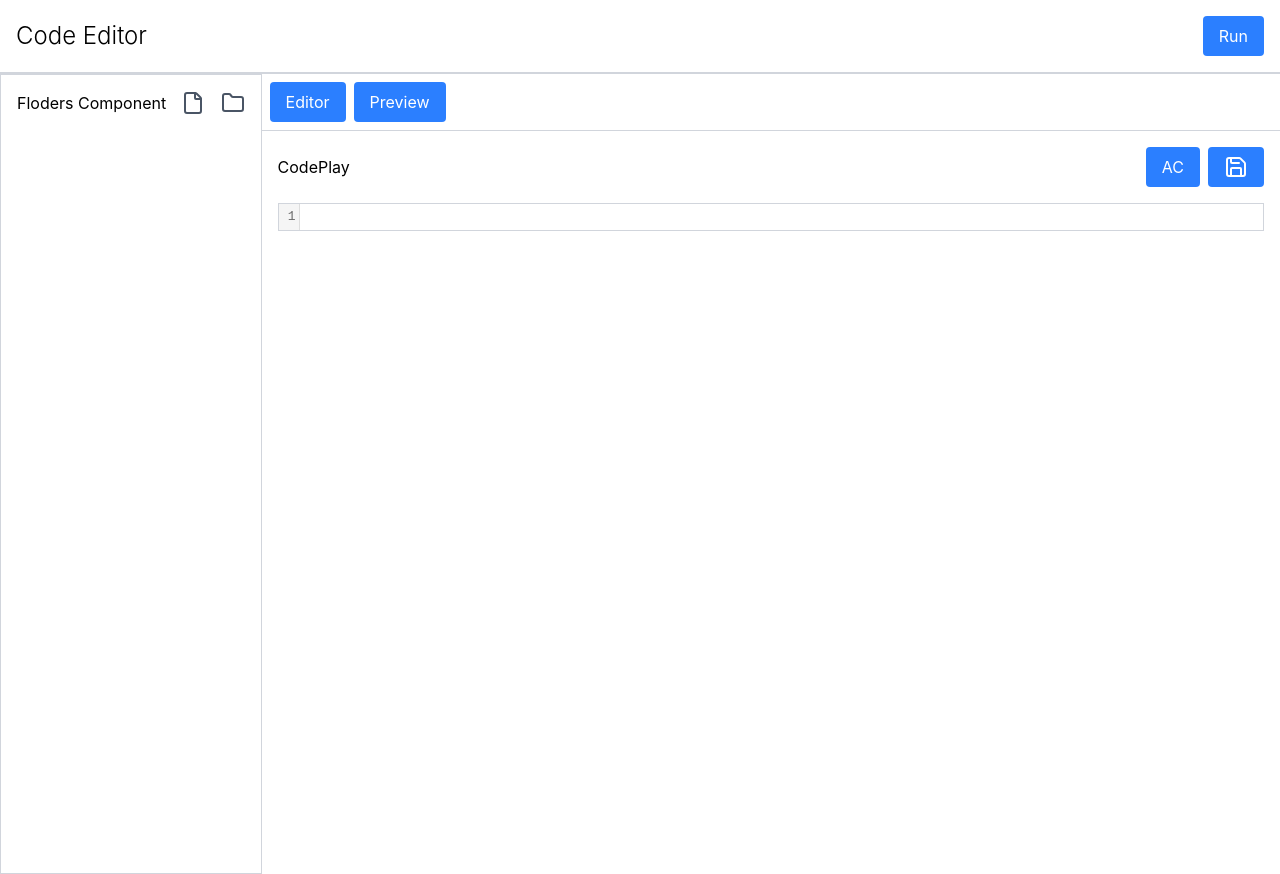
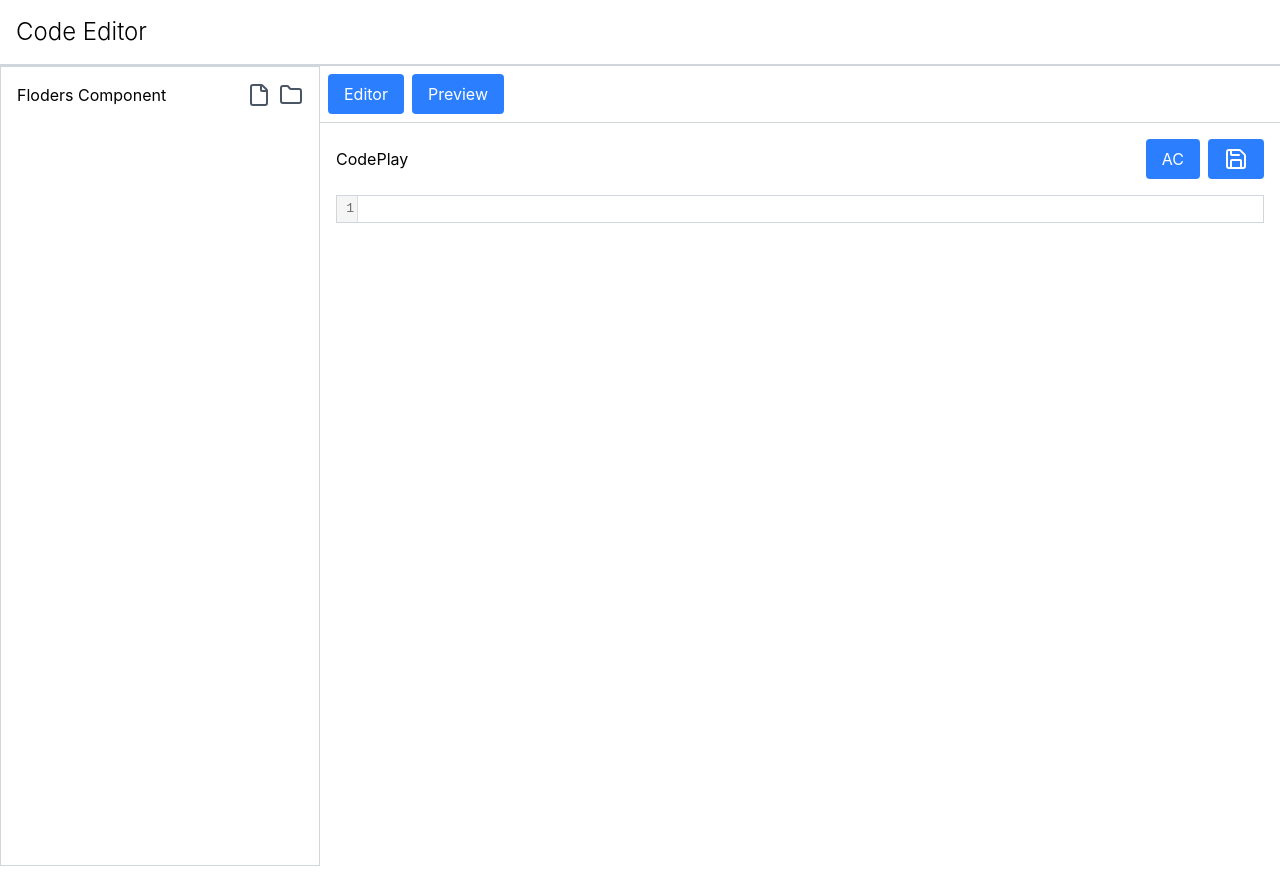
Before and after one commit to fouad8080/code-editor, a React (Vite) app: page / in a window 1280 px wide. Built offline with nearby package versions, Linux system fonts and the light colour scheme.

Commit message:
feat: add sidebar toggle functionality and update context state management

```diff
--- a/src/App.tsx
+++ b/src/App.tsx
@@ -25,6 +25,8 @@ interface AppContextType {
   sethtmlfile: React.Dispatch<React.SetStateAction<{ Name: string; contents: string; handle: FileHandle } | null>>;
   folderfiles: interFile[];
   setfolderfiles: React.Dispatch<React.SetStateAction<interFile[]>>;
+  setopensidebar: React.Dispatch<React.SetStateAction<boolean>>;
+  opensidebar: boolean;
 }
 
 export const AppContext = createContext<AppContextType | null>(null)
@@ -41,7 +43,7 @@ function App() {
 
 
 
-
+  const [opensidebar,setopensidebar]=useState<boolean>(true)
   const [folderfiles,setfolderfiles]=useState<interFile [] >([])
   const [htmlfile,sethtmlfile] = useState<{Name:string, contents:string, handle: FileHandle}|null>(null)
   const [update,setupdate]=useState<boolean>(true)
@@ -57,11 +59,14 @@ function App() {
 
 
   return (
-    <AppContext.Provider value={{getfile,update, setgetFile ,htmlfile ,sethtmlfile,setupdate,setfolderfiles,folderfiles}}>
+    <AppContext.Provider value={{getfile,update, setgetFile ,htmlfile ,sethtmlfile,setupdate,setfolderfiles,folderfiles,setopensidebar,opensidebar}}>
         <Upbar />
-        <div className="flex flex-row">
-          <Floders  />
-            <div className="flex flex-col w-full  ">
+        <div className="flex flex-row w-full h-[calc(100vh-64px)]">
+          <div className={` ${opensidebar ? "block w-full" : "hidden"} lg:block lg:w-1/4 border border-gray-300 p-4 h-screen overflow-y-auto`}>
+            <Floders  />
+          </div>
+
+            <div className={`flex flex-col w-full ${opensidebar ? "hidden" : "block"} lg:block lg:w-3/4 `}>
                 <div className="flex gap-2 border-b border-gray-300 p-2 ">
                 <button onClick={() => setActiveTab("editor")} className={` text-white px-4 py-2 rounded ${activeTab ? "bg-blue-500 hover:bg-blue-600" :"bg-blue-600 hover:bg-blue-700"}` }>Editor</button>
                 <button onClick={() => setActiveTab("preview")} className={`  text-white px-4 py-2 rounded ${activeTab ? "bg-blue-500 hover:bg-blue-600" :"bg-blue-600 hover:bg-blue-700"} ` }>Preview</button>
--- a/src/component/Upbar.tsx
+++ b/src/component/Upbar.tsx
@@ -1,14 +1,15 @@
+import { SidebarOpen,SidebarClose} from 'lucide-react'
+import { useAppContext } from '../App';
+function Upbar() {
+  const {opensidebar,setopensidebar}=useAppContext()
+
+  return (
+    <div className="upbar flex flex-row justify-between items-center p-4 border-b-2 border-gray-300">
+
+        <button onClick={() => {setopensidebar(!opensidebar)}} className="flex lg:hidden w-8 h-8 bg-blue-500 rounded-full items-center justify-center">{opensidebar ? <SidebarClose /> : <SidebarOpen />}</button>
+        <div className="text-2xl font-light">Code Editor</div>
 
 
-function Upbar() {
-  return (
-    <div className="upbar flex flex-row justify-between items-center p-4 border-b-2 border-gray-300">
-      <div className="">
-        <div className="text-2xl font-light">Code Editor</div>
-      </div>
-      <div className=" flex flex-row items-center ">
-        <button className=" bg-blue-500 text-white px-4 py-2 rounded">Run</button>
-      </div>
     </div>
   )
 }
--- a/src/component/floders.tsx
+++ b/src/component/floders.tsx
@@ -4,8 +4,8 @@ import { useAppContext } from "../App";
 import {buildPreviewHtml} from './tools/buildproviewhtml'
 
 function Floders() {
-  const { sethtmlfile} = useAppContext();
-  const { setgetFile} = useAppContext();
+  const { sethtmlfile,setgetFile} = useAppContext();
+  const { setopensidebar } = useAppContext();
 
 
   interface interFile {
@@ -135,7 +135,7 @@ function Floders() {
                             setgetFile({Name:item.Name, contents, handle: fileHandle });
 
                             localStorage.setItem("folder",JSON.stringify({Name:item.Name, contents, handle: fileHandle }))
-
+                            setopensidebar(false)
                           }}>
                           <File className="w-4 h-4 inline mr-2" />
                           {item.Name}
@@ -143,7 +143,7 @@ function Floders() {
                       </div>
                     ) : (
                     <div className="flder flex flex-col  pl-4  cursor-pointer px-2">
-                      <button  className="flex items-center hover:bg-gray-200 cursor-pointer px-2 w-fit" onClick={() => toggleFolder(item)}>
+                      <button  className="flex items-center hover:bg-gray-200 cursor-pointer px-2 w-fit" onClick={() =>toggleFolder(item)}>
                         <Folder className="w-4 h-4 inline mr-2" />
                         <div>{item.Name}</div>
                       </button>
@@ -159,15 +159,18 @@ function Floders() {
   }
 
   return (
-    <div className="floders w-1/4 border border-gray-300 p-4 h-screen overflow-y-auto">
+    <div className="floders ">
       <div className="flex items-center justify-between mb-4">
         <h1>Floders Component</h1>
+        <div className="flex gap-2">
           <button onClick={FilehandleClick}>
             <File className="w-6 h-6 text-gray-600 cursor-pointer" />
           </button>
           <button onClick={FolderhandleClick}>
             <Folder className="w-6 h-6 text-gray-600 cursor-pointer" />
           </button>
+        </div>
+
       </div>
       {folder && (
         <div className="folder-info mb-4">
```
Lines whose indentation alone changed are shown as unchanged.
